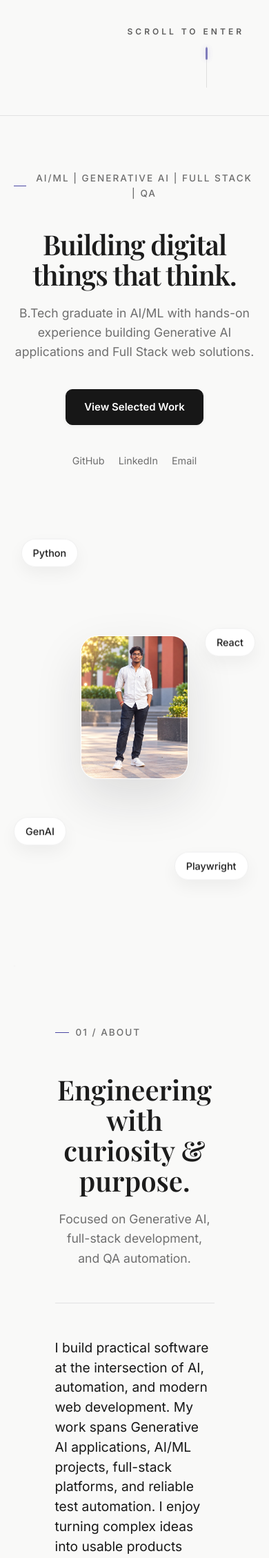
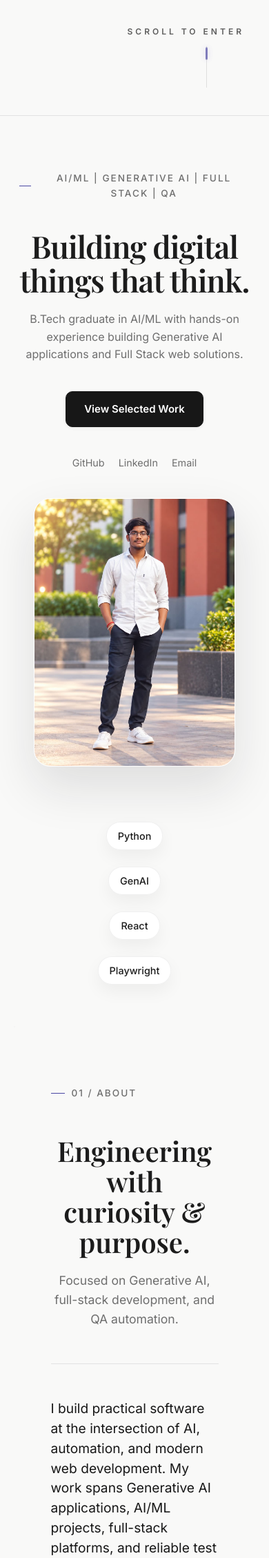
Before and after one commit to vejandlaganesh/Portfolio, a Django app: page / in a window 390 px wide; the page is wider, and only the part inside the window is pictured. Shown: the part 676-2934 px from the top of that part at 69% size. Run offline with Django 5.2, Linux system fonts and the light colour scheme; data comes from the database, SQL or seed files in the repository; some web fonts are replaced.

Commit message:
Refactor mobile responsiveness for portfolio

```diff
--- a/static/css/portfolio.css
+++ b/static/css/portfolio.css
@@ -54,6 +54,11 @@
 
 html {
     scroll-behavior: smooth;
+    width: 100%;
+    max-width: 100%;
+    margin: 0;
+    padding: 0;
+    overflow-x: clip;
 }
 
 body {
@@ -63,6 +68,12 @@ body {
     font-weight: 400;
     line-height: 1.6;
     overflow-x: hidden;
+
+    width: 100%;
+    max-width: 100%;
+    margin: 0;
+    padding: 0;
+    overflow-x: clip;
 }
 
 a {
@@ -89,9 +100,8 @@ h1, h2, h3, h4, h5 {
    4. GLOBAL UTILITIES
    ========================================================================== */
 .container {
-    max-width: 1240px;
-    margin: 0 auto;
-    padding-inline: 40px;
+    width: min(100% - 32px, 1240px);
+    margin-inline: auto;
     position: relative;
     z-index: 2;
 }
@@ -99,8 +109,8 @@ h1, h2, h3, h4, h5 {
 section {
     padding: var(--space-section) 0;
     position: relative;
-    max-width: 1200px;
-    margin: 0 auto;
+    width: min(100% - 32px, 1200px);
+    margin-inline: auto;
 }
 
 .section-label {
@@ -1492,6 +1502,12 @@ section {
 /* ==========================================================================
    18. RESPONSIVE STYLES
    ========================================================================== */
+@media (max-width: 1280px) {
+    .container {
+        width: min(100% - 40px, 1240px);
+    }
+}
+
 @media (max-width: 1024px) {
     .hero-inner { gap: 40px; }
     .hero-photo-wrapper { width: min(350px, 40vw); }
@@ -1500,11 +1516,12 @@ section {
     .projects-grid { grid-template-columns: 1fr; }
     .project-card { grid-template-columns: 1fr; }
     .project-visual { min-height: 250px; }
-    .skills-grid { grid-template-columns: repeat(2, 1fr); }
-    .cert-grid { grid-template-columns: repeat(2, 1fr); }
+    .skills-grid { grid-template-columns: repeat(2, minmax(0, 1fr)); }
+    .cert-grid { grid-template-columns: repeat(2, minmax(0, 1fr)); }
 }
 
 @media (max-width: 768px) {
+    section { padding-top: 72px; padding-bottom: 72px; }
     .navlinks { display: none; }
     .menu-btn { display: block; }
     .navlinks.open {
@@ -1520,49 +1537,54 @@ section {
     }
 
     .hero-inner { grid-template-columns: 1fr; text-align: center; }
-    .hero-content h1 { font-size: 2.5rem; }
-    .hero-content p { margin-left: auto; margin-right: auto; }
+    .hero-content { width: 100%; max-width: 100%; margin-inline: auto; text-align: center; }
+    .hero-content h1 { font-size: clamp(2.8rem, 9vw, 7rem); overflow-wrap: break-word; }
+    .hero-content p { font-size: clamp(1rem, 3.8vw, 1.35rem); max-width: 100%; margin-left: auto; margin-right: auto; }
     .hero-cta { justify-content: center; }
-    .social-links { justify-content: center; }
+    .social-links { justify-content: center; flex-wrap: wrap; }
+
+    .hero-visual { display: flex; flex-direction: column; }
+    .hero-photo { display: block; width: min(75vw, 300px); max-width: 100%; height: auto; margin-inline: auto; }
+    .hero-photo-wrapper { width: 100%; max-width: 100%; }
+
+    .float-tag { position: static; display: flex; flex-wrap: wrap; justify-content: center; gap: 10px; margin-top: 24px; animation: none; transform: none; }
 
     .about-top { flex-direction: column; text-align: center; gap: 20px; }
     .about-description { max-width: 100%; margin-left: auto; margin-right: auto; }
-    .about-narrative p { font-size: 1.2rem; }
-
-    .skills-grid { grid-template-columns: 1fr; }
-    .cert-grid { grid-template-columns: 1fr; }
-
-    .exp-entry { flex-direction: column; gap: 20px; }
+    .about-narrative p { font-size: 1.2rem; overflow-wrap: break-word; }
+
+    .projects-grid { grid-template-columns: 1fr; }
+    .project-card { width: 100%; min-width: 0; }
+    .project-card img { width: 100%; max-width: 100%; height: auto; }
+
+    .exp-entry { flex-direction: column; gap: 20px; width: 100%; min-width: 0; }
     .exp-timeline-col { width: 100%; flex-direction: row; gap: 15px; justify-content: flex-start; }
     .exp-node { margin-bottom: 0; width: 32px; height: 32px; }
     .exp-path-line { display: none; }
-
-    .contact-headline { font-size: 2.5rem; }
+    .exp-date, .exp-location { display: inline-block; }
+
+    .edu-card { width: 100%; max-width: 100%; min-width: 0; }
+
+    .contact-headline { font-size: clamp(2rem, 6vw, 3rem); overflow-wrap: break-word; }
+    .contact-card p.cc-value { overflow-wrap: anywhere; word-break: break-word; }
     .footer-inner { flex-direction: column; gap: 12px; text-align: center; }
+    .footer-inner * { white-space: normal; }
+
+    /* Ensure no animations push elements out of bounds on mobile */
+    .reveal-on-scroll { transform: translateY(15px); }
 }
 
 @media (max-width: 600px) {
-    .container { padding-inline: 20px; }
-    section { padding: 60px 0; }
+    .container { width: min(100% - 28px, 1200px); padding-inline: 0; }
+    section { padding-top: 60px; padding-bottom: 60px; width: min(100% - 28px, 1200px); }
     .about-metrics { grid-template-columns: 1fr; }
     .about-pillars { grid-template-columns: 1fr; }
     .project-content { padding: 30px 20px; }
     .edu-card { padding: 25px 20px; }
-}
-
-/* ==========================================================================
-   18. ACCESSIBILITY
-   ========================================================================== */
-:focus-visible {
-    outline: 2px solid var(--accent);
-    outline-offset: 4px;
-}
-
-@media (prefers-reduced-motion: reduce) {
-    *, *::before, *::after {
-        animation-duration: 0.01ms !important;
-        animation-iteration-count: 1 !important;
-        transition-duration: 0.01ms !important;
-        scroll-behavior: auto !important;
-    }
-}
+
+    .skills-grid { grid-template-columns: 1fr; }
+    .skills-list { display: flex; flex-wrap: wrap; gap: 8px; }
+
+    .cert-grid { grid-template-columns: 1fr; }
+    .cert-filters { display: flex; flex-wrap: wrap; justify-content: center; gap: 8px; }
+}
```
